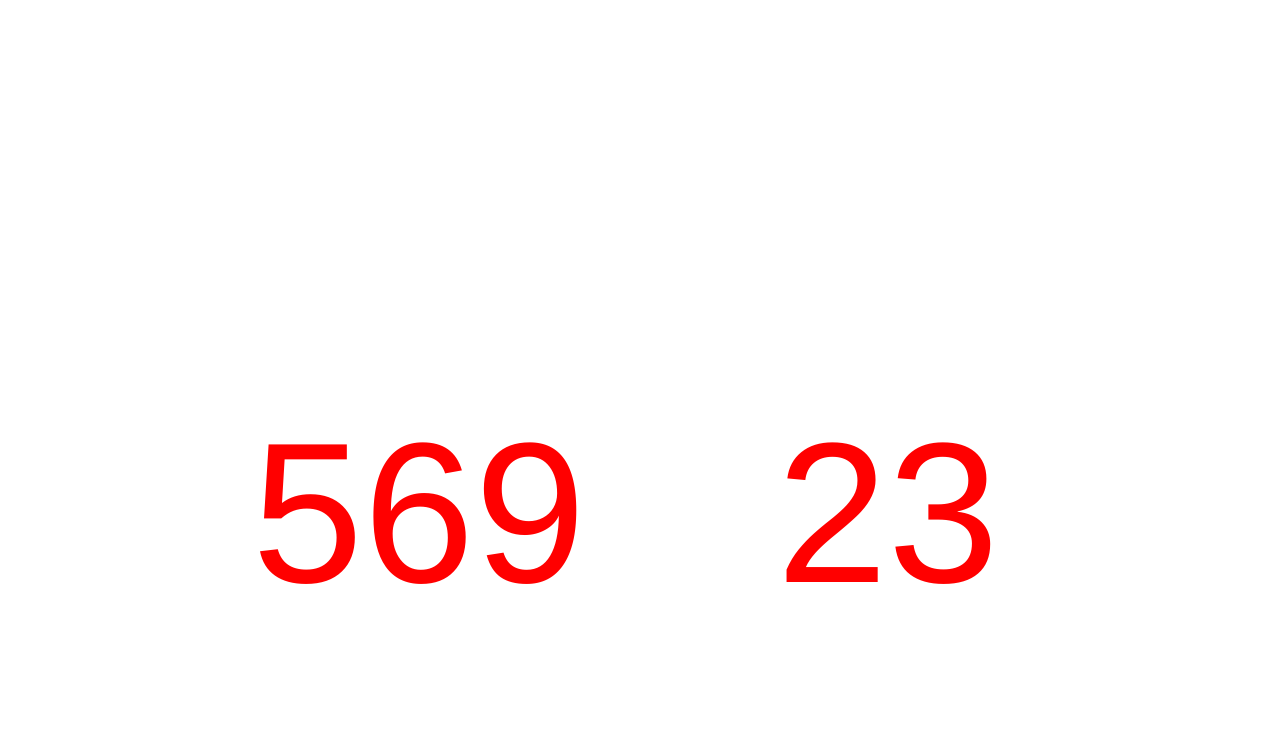
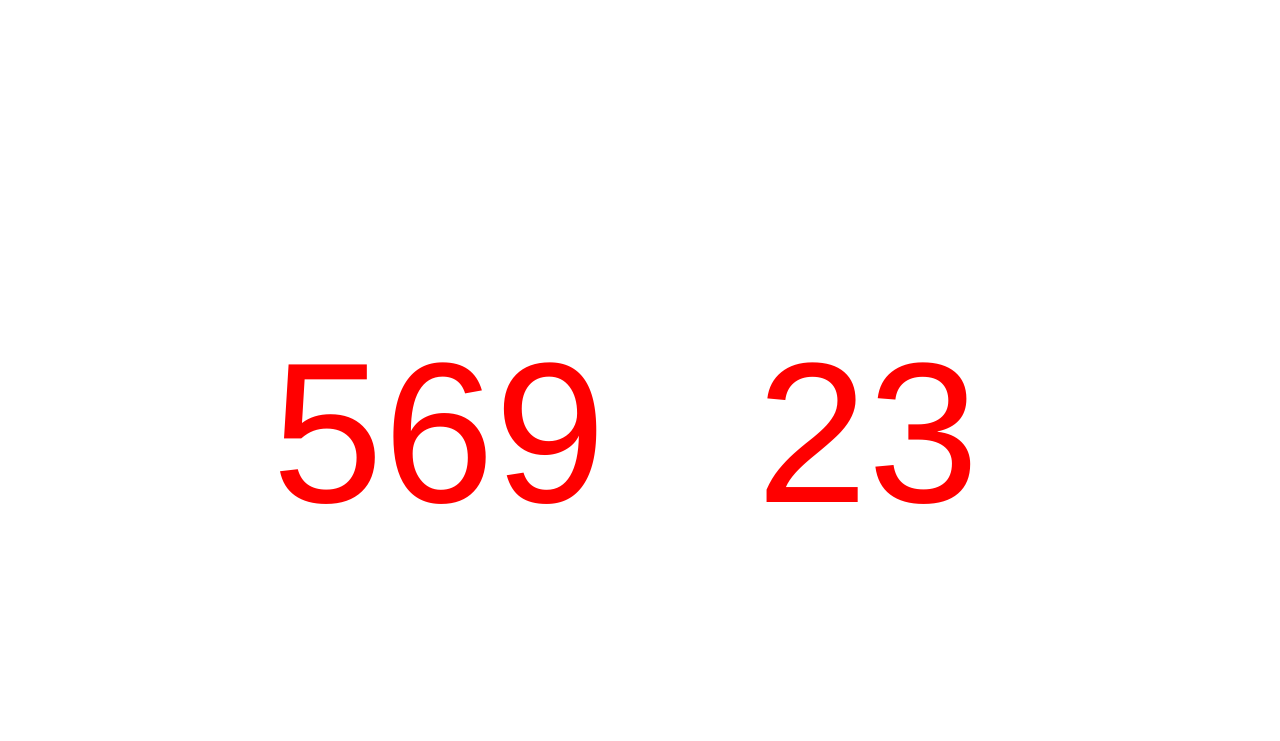
Before and after one commit to jonsaxby/jonsaxby.github.io, a plain HTML site: page index.html in a window 1280 px wide. Shown: the part 661-1402 px from the top of the page. Drawn offline with Linux system fonts and the light colour scheme.

Commit message:
Update style.css

```diff
--- a/style.css
+++ b/style.css
@@ -9,7 +9,7 @@ h1 {
 
 table {
     margin: auto;
-	border-spacing: 2em;
+	border-spacing: 1.5em;
 	font-size: 5em;
 }
 
@@ -17,7 +17,3 @@ td {
 	color: red;
 	font-size: 2.5em;
 }
-
-tr {
-	padding: 20%;
-}
```
